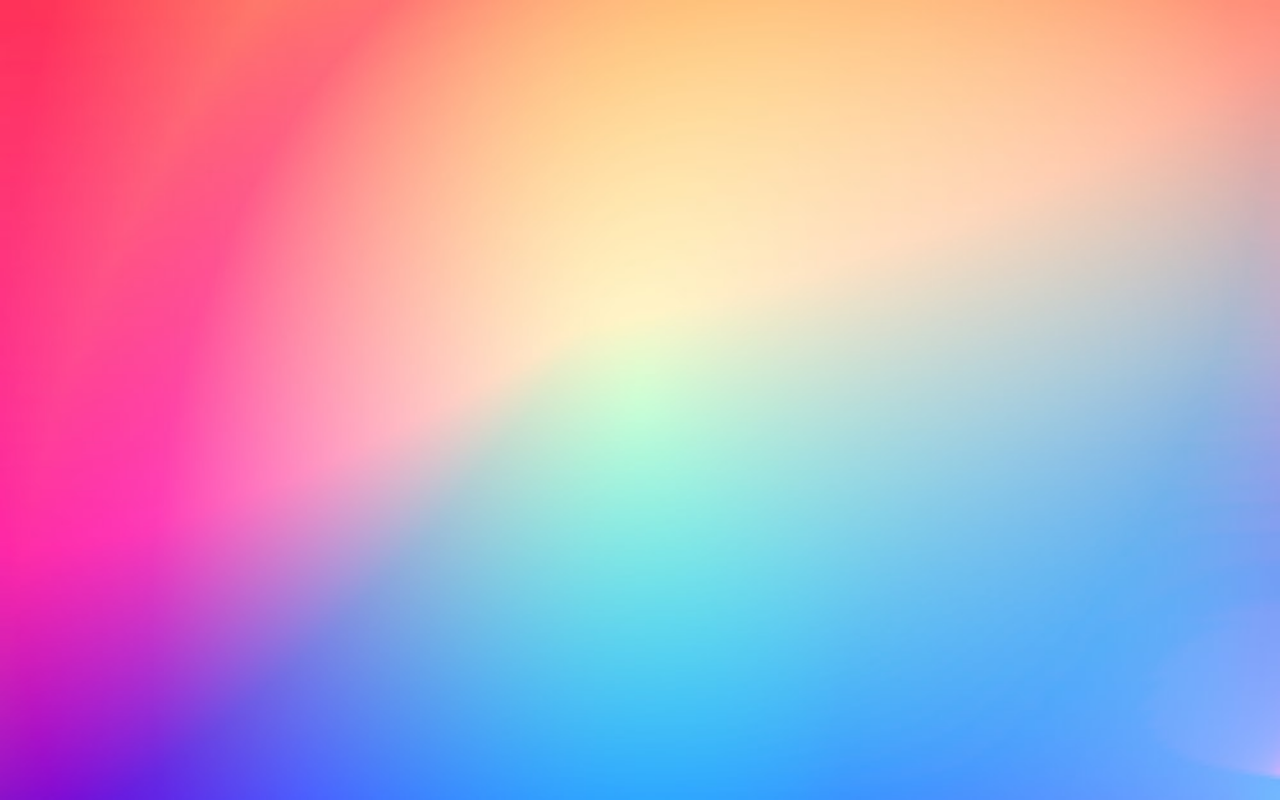
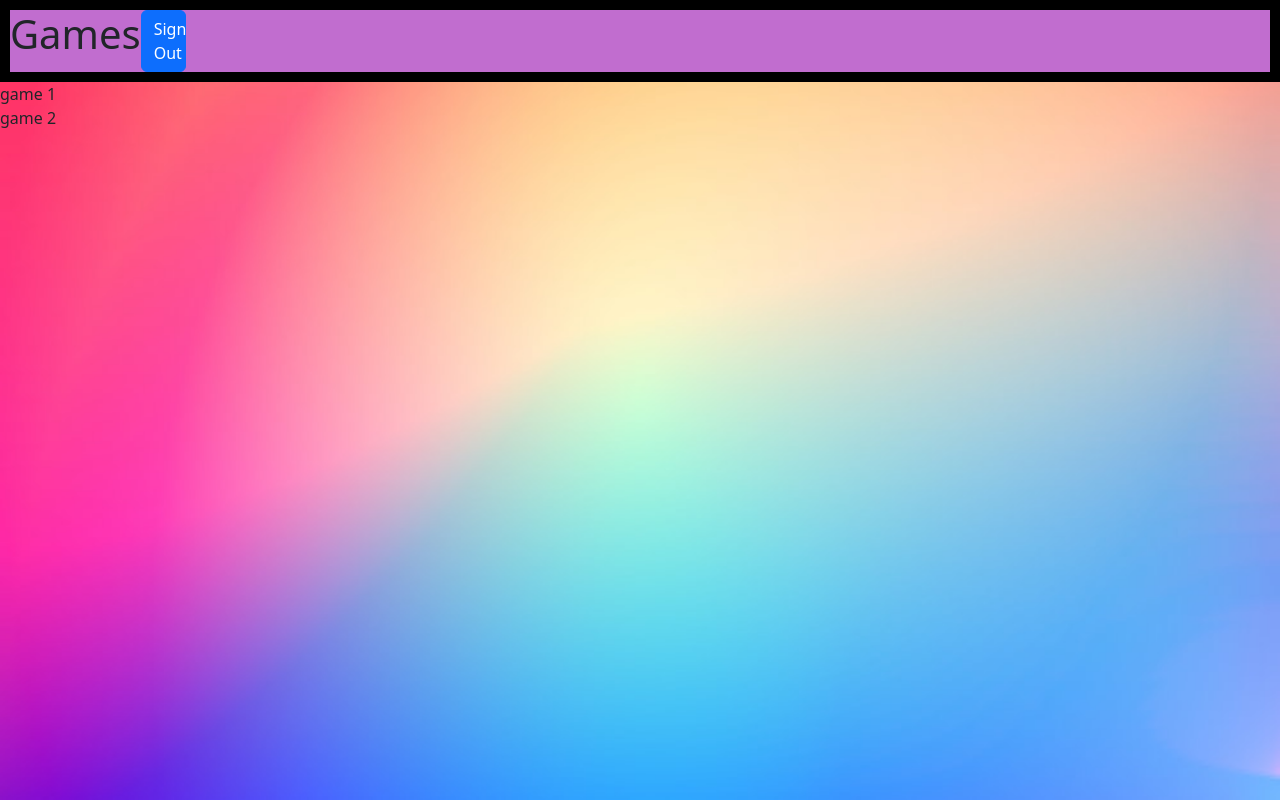
Before and after one commit to GTWebArcade/webarcade-webapp, a React (Create React App) app: page /games in a window 1280 px wide. Before the commit this address had no page. Built offline with nearby package versions, Linux system fonts and the light colour scheme; no server answers.

Commit message:
Create page to view list of games for the website Fixes #16

```diff
--- a/package.json
+++ b/package.json
@@ -9,7 +9,6 @@
     "axios": "^1.2.6",
     "bootstrap": "^5.2.3",
     "cors": "^2.8.5",
-    "eslint": "^8.33.0",
     "eslint-config-airbnb-base": "^15.0.0",
     "eslint-plugin-import": "^2.27.5",
     "eslint-webpack-plugin": "^3.2.0",
@@ -19,7 +18,7 @@
     "react-dom": "^18.2.0",
     "react-icons": "^4.7.1",
     "react-router-dom": "^6.8.0",
-    "react-scripts": "5.0.1",
+    "react-scripts": "^5.0.1",
     "react-validation": "^3.0.7",
     "validator": "^13.7.0",
     "web-vitals": "^2.1.4"
--- a/src/App.js
+++ b/src/App.js
@@ -2,6 +2,7 @@ import { BrowserRouter, Routes, Route } from 'react-router-dom';
 import LandingPage from './component/landing';
 import SignInPage from './component/sign-in';
 import SignUpPage from './component/sign-up';
+import GamesPage from './component/games';
 import 'bootstrap/dist/css/bootstrap.min.css';
 
 function App() {
@@ -11,6 +12,7 @@ function App() {
         <Route path="/" element={ <LandingPage/> } />
         <Route path="sign-in" element={ <SignInPage/> } />
         <Route path="sign-up" element={ <SignUpPage/> } />
+        <Route path="games" element={ <GamesPage/> } />
       </Routes>
     </BrowserRouter>
   );
--- /dev/null
+++ b/src/component/games/index.js
@@ -0,0 +1,62 @@
+/* eslint-disable no-unused-vars */
+import axios from 'axios';
+import React from 'react';
+import Button from 'react-bootstrap/Button';
+import styles from './styles.module.css';
+
+function LeftText() {
+  return (
+    <div className={styles.leftside}>
+      <h1>Games</h1>
+    </div>
+  );
+}
+function GamesPage() {
+  function signOut() { // Currently a place-holder; will need to add the actual function later
+    // eslint-disable-next-line no-alert
+    alert('Not Implemented Yet');
+  }
+
+  const [games, setGames] = React.useState([ // Make array for games
+    {
+      name: 'game 1',
+    },
+    {
+      name: 'game 2',
+    },
+  ]);
+
+  React.useEffect(() => {
+    axios.get('serverurl/games').then((res) => {
+      // TODO: fix sytax
+      setGames(res.body);
+    });
+  }, []);
+
+  return (
+      <div>
+        <div className={styles.classone}>
+          <LeftText/>
+          <div className={styles.rightside}>
+            <Button onClick={() => { (signOut()); }}variant="primary">Sign Out</Button>
+          </div>
+        </div>
+        {games.map((game, imageURL, gameDataURL) => ( // What to display for each game
+          <div>
+            {game.name}
+          </div>
+        ))}
+      </div>
+  );
+}
+
+/*
+(current) game database object schema format:
+{
+name: String,
+imageURL: String,
+gameDataURL: String
+}
+*/
+
+export default GamesPage;
--- /dev/null
+++ b/src/component/games/styles.module.css
@@ -0,0 +1,25 @@
+.dummyStyle {
+    color: blue;
+}
+h1 {
+    font-weight: 500;
+}
+
+.buttonStyle {
+    background-color: blue;
+}
+
+.leftside {
+    display: flex;
+}
+
+.classone {
+    display: flex;
+    flex-direction: row;
+    background-color: #c16dcf;
+    border: solid black 10px;
+}
+
+.bodyText {
+    text-align: center;
+}
```
Also changed, not shown: 1 other file (tests, documents, lock files or other folders).
